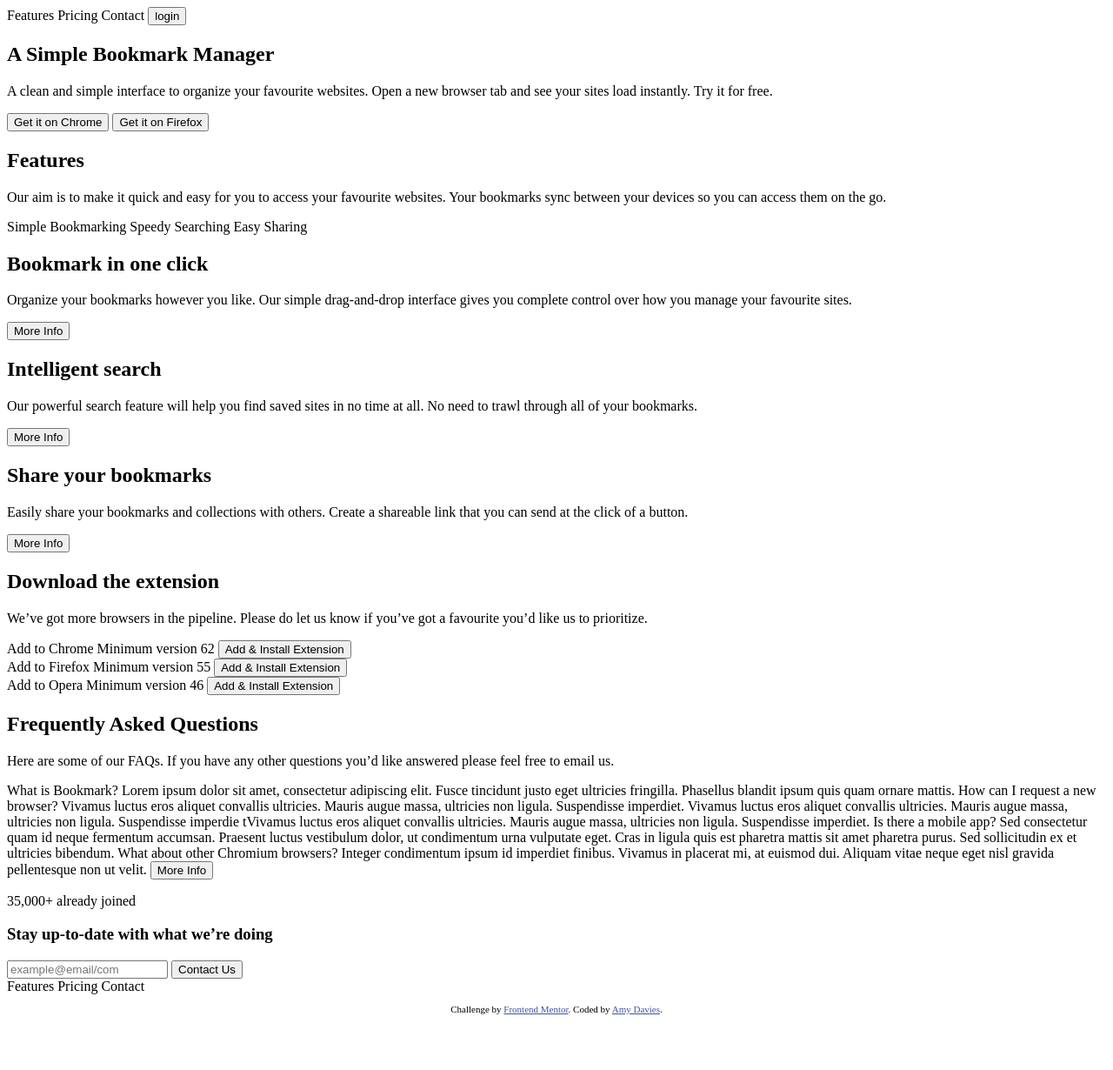
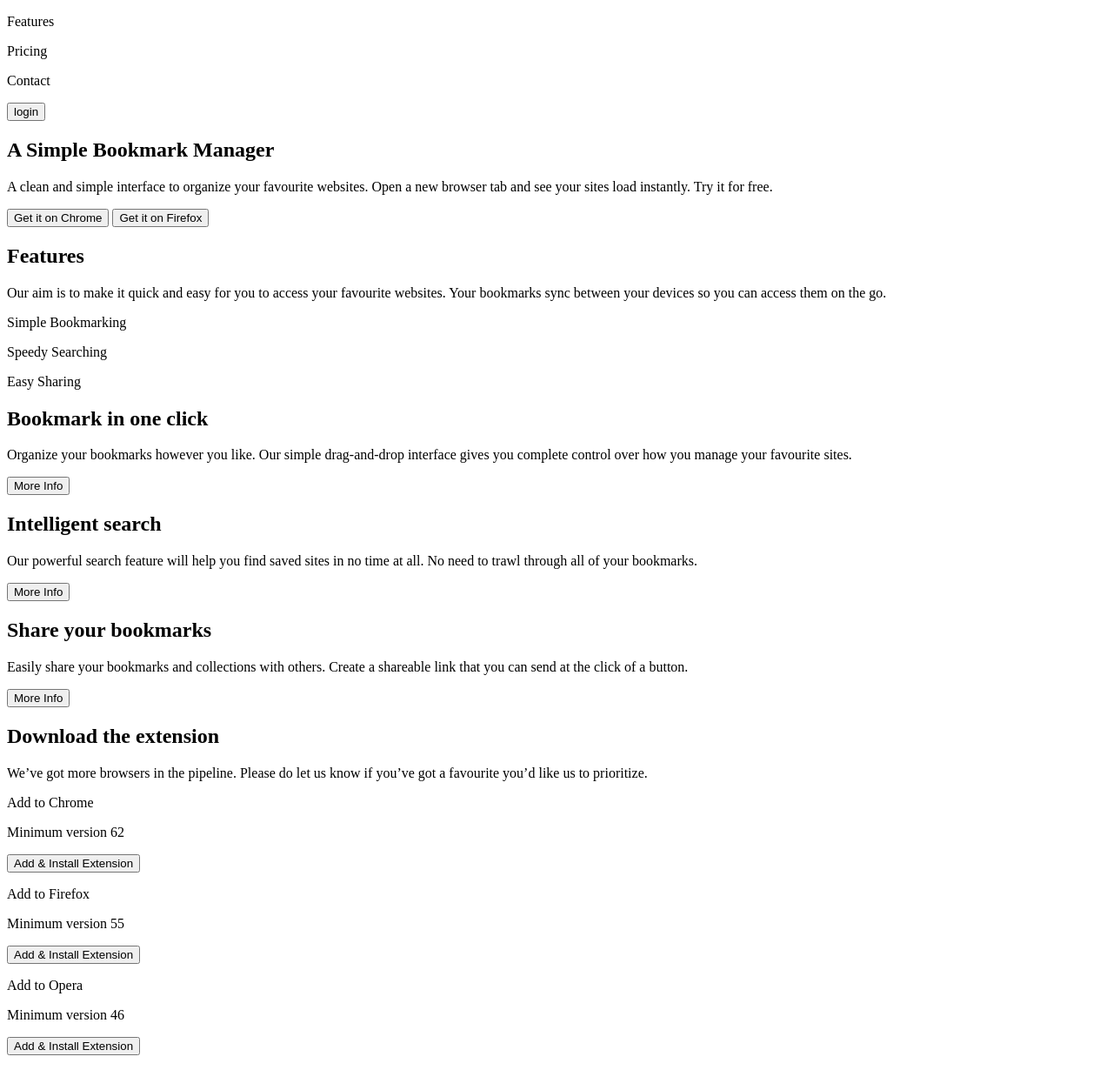
Before and after one commit to AmyLouDav/bookmark-landing-page-master, a plain HTML site: page index.html in a window 1280 px wide. Shown: the top 1230 px of the page at 87% size. Before the commit the page ends 1177 px from the top, so only its background shows below. Drawn offline with Linux system fonts and the light colour scheme.

Commit message:
html tags complete

```diff
--- a/index.html
+++ b/index.html
@@ -16,9 +16,9 @@
 </head>
   <body>
     <header>
-      Features
-      Pricing
-      Contact
+      <p>Features</p>
+      <p>Pricing</p>
+      <p>Contact</p>
       <button>login</button>
     </header>
     <section>
@@ -34,9 +34,9 @@
       <p>Our aim is to make it quick and easy for you to access your favourite websites. Your bookmarks sync between your devices so you can access them on the go.</p>
 
       <header>
-        Simple Bookmarking
-        Speedy Searching
-        Easy Sharing
+        <p>Simple Bookmarking</p>
+        <p>Speedy Searching</p>
+        <p>Easy Sharing</p>
       </header>
 
       <h2>Bookmark in one click</h2>
@@ -59,20 +59,20 @@
           <header>
 
             <div>
-              Add to Chrome
-              Minimum version 62
+              <p>Add to Chrome</p>
+              <p>Minimum version 62</p>
               <button>Add & Install Extension</button>
             </div>
 
             <div>
-              Add to Firefox
-              Minimum version 55
+              <p>Add to Firefox</p>
+              <p>Minimum version 55</p>
               <button>Add & Install Extension</button>
             </div>
 
             <div>
-              Add to Opera
-              Minimum version 46
+              <p>Add to Opera</p>
+              <p>Minimum version 46</p>
               <button>Add & Install Extension</button>
             </div>
 
@@ -129,9 +129,9 @@
   </section>
 
   <footer>
-    Features
-    Pricing
-    Contact
+    <p>Features</p>
+    <p>Pricing</p>
+    <p>Contact</p>
   </footer>
 
 
```
